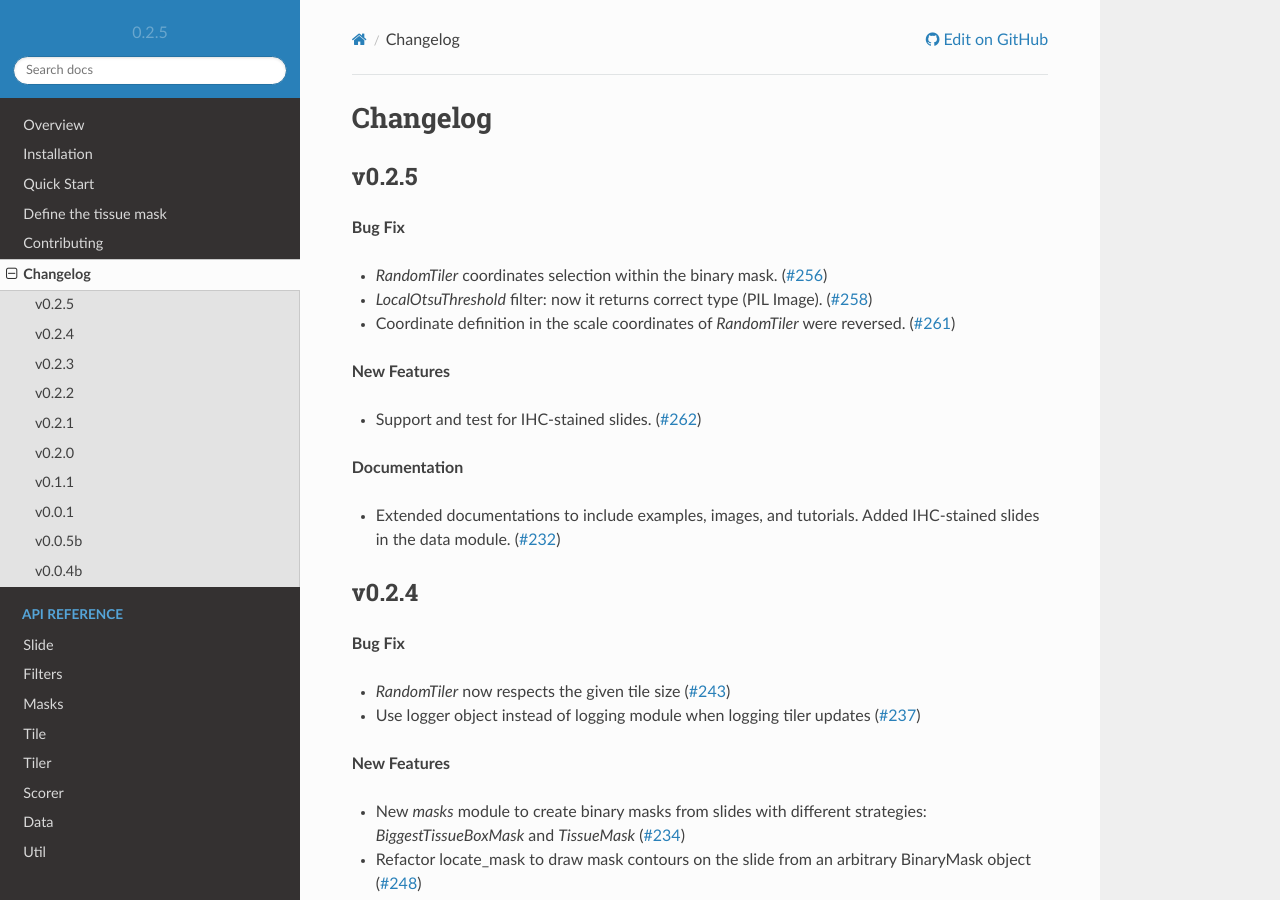
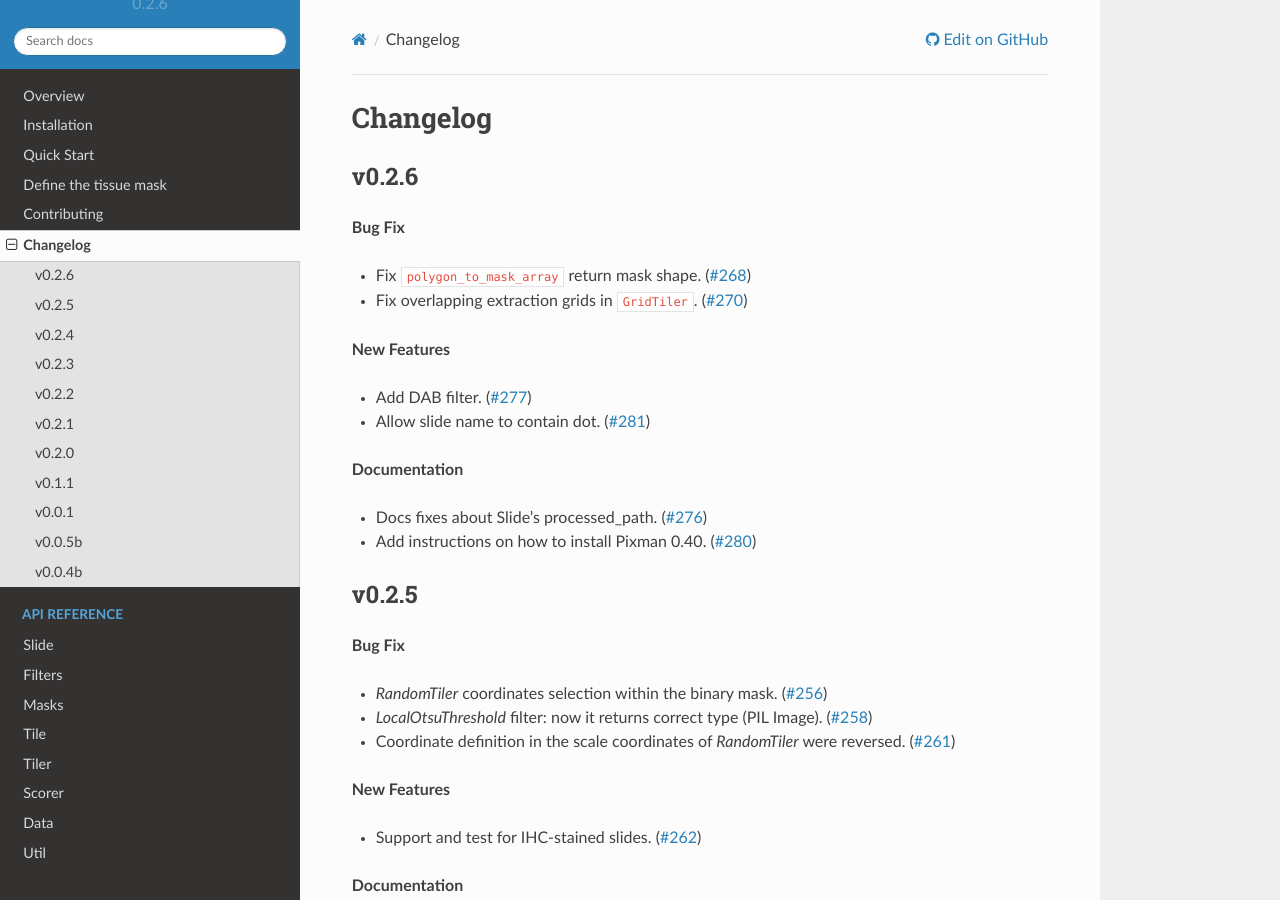
Before and after one commit to histolab/histolab, a Sphinx documentation site: the page built from docs/changelog.rst, in a window 1280 px wide and 900 px high. Built offline with Sphinx 7.4.7 and the Read the Docs theme 2.0.0, drawn with Linux system fonts in a browser that asks for light colours; formulas are drawn with MathJax 3; pages that are not in the unit, such as notebooks, are missing from menus.

Commit message:
release: prepare v0.2.6 release

```diff
--- a/CHANGELOG.rst
+++ b/CHANGELOG.rst
@@ -1,5 +1,23 @@
 Changelog
 =========
+
+
+v0.2.6
+------
+**Bug Fix**
+
+- Fix ``polygon_to_mask_array`` return mask shape. (`#268 <https://github.com/histolab/histolab/pull/268>`_)
+- Fix overlapping extraction grids in ``GridTiler``. (`#270 <https://github.com/histolab/histolab/pull/270>`_)
+
+**New Features**
+
+- Add DAB filter. (`#277 <https://github.com/histolab/histolab/pull/277>`_)
+- Allow slide name to contain dot. (`#281 <https://github.com/histolab/histolab/pull/281>`_)
+
+**Documentation**
+
+- Docs fixes about Slide's processed_path. (`#276 <https://github.com/histolab/histolab/pull/276>`_)
+- Add instructions on how to install Pixman 0.40. (`#280 <https://github.com/histolab/histolab/pull/280>`_)
 
 v0.2.5
 ------
--- a/src/histolab/__init__.py
+++ b/src/histolab/__init__.py
@@ -2,4 +2,4 @@
 
 # Versioning convention
 # https://www.python.org/dev/peps/pep-0440/
-__version__ = "0.2.5"
+__version__ = "0.2.6"
```
Also changed, not shown: docs/contributing.rst (+28 -29 lines).
